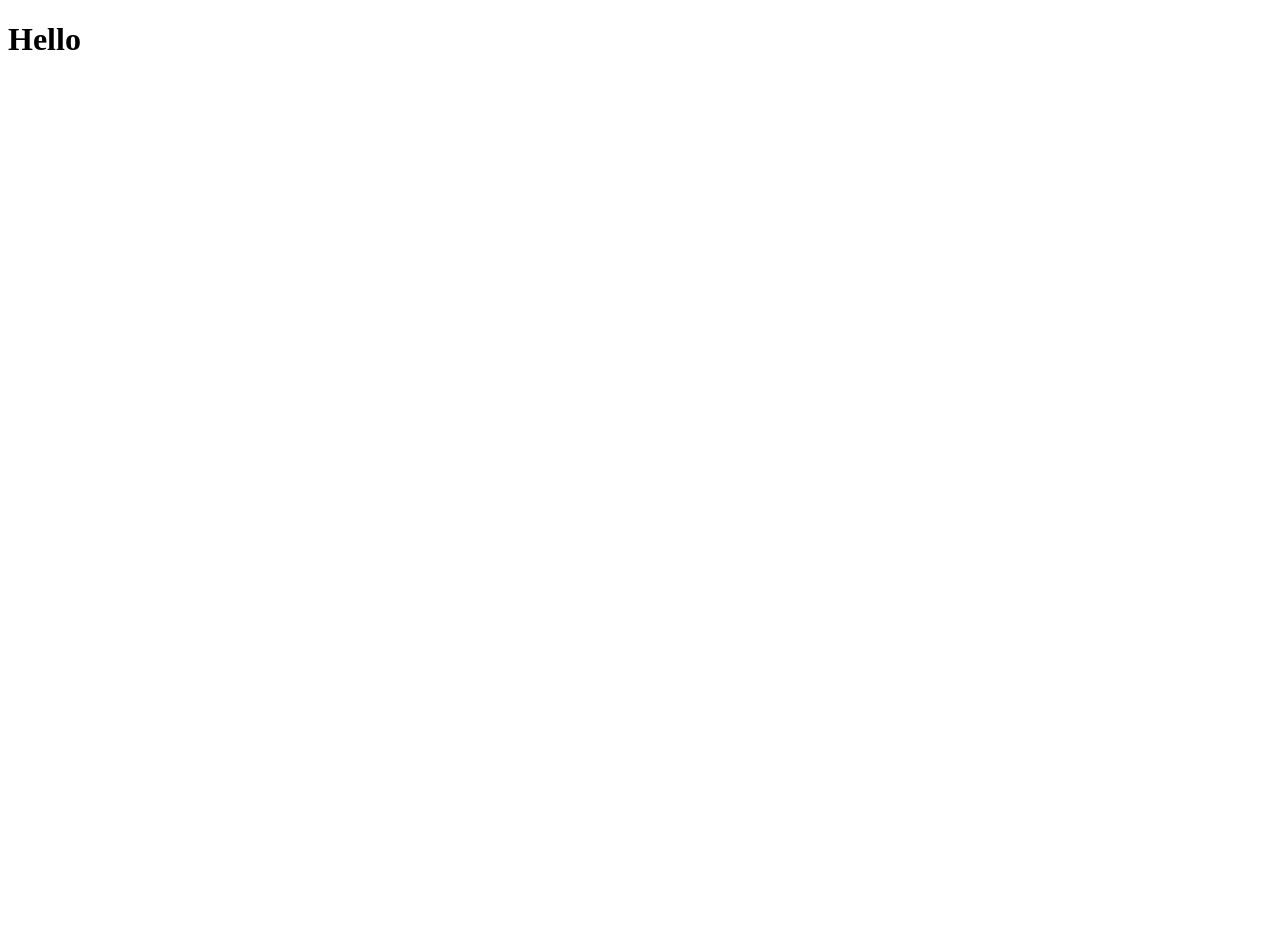
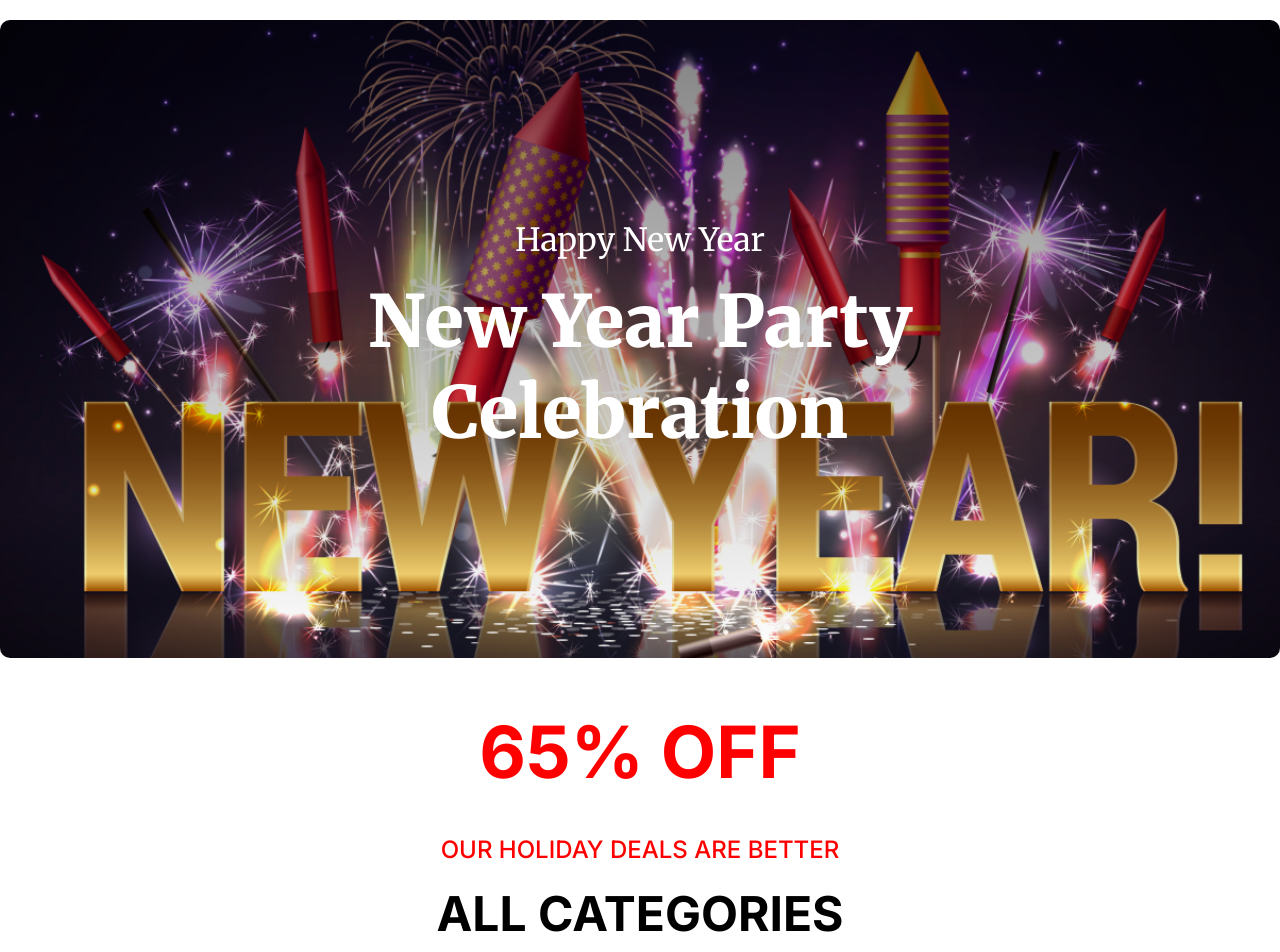
Before and after one commit to rockyhaque/new-year-new-mission, a plain HTML site: page index.html in a window 1280 px wide. Shown: the top 952 px of the page. Before the commit the page ends 800 px from the top, so only its background shows below. Drawn offline with Linux system fonts and the light colour scheme.

Commit message:
65% OFF section done

```diff
--- a/index.html
+++ b/index.html
@@ -1,12 +1,43 @@
 <!DOCTYPE html>
 <html lang="en">
-<head>
-    <meta charset="UTF-8">
-    <meta name="viewport" content="width=device-width, initial-scale=1.0">
+  <head>
+    <meta charset="UTF-8" />
+    <meta name="viewport" content="width=device-width, initial-scale=1.0" />
     <title>New Year New Mission</title>
-    <link rel="shortcut icon" href="./resource/New Year Photo.png" type="image/x-icon">
-</head>
-<body>
-    <h1>Hello</h1>
-</body>
+
+    <link
+      rel="shortcut icon"
+      href="./resource/New Year Photo.png"
+      type="image/x-icon"
+    />
+    <link rel="stylesheet" href="./style.css" />
+    <link rel="stylesheet" href="./responsive.css" />
+  </head>
+  <body>
+    <main class="main-container">
+      <!-- celebration container -->
+      <section class="celebration-container">
+        <div class="celebration-text-container">
+          <h4>Happy New Year</h4>
+          <h1>
+            New Year Party <br />
+            Celebration
+          </h1>
+        </div>
+      </section>
+
+      <!-- Category -->
+      <section>
+        <div class="category-text">
+          <h1>65% OFF</h1>
+          <h6>OUR HOLIDAY DEALS ARE BETTER</h6>
+          <h2>ALL CATEGORIES</h2>
+        </div>
+        <div class="category-img">
+          <img src="./resource/New Year Photo.png" alt="" />
+        </div>
+      </section>
+    </main>
+    <footer></footer>
+  </body>
 </html>
--- a/style.css
+++ b/style.css
@@ -0,0 +1,93 @@
+@import url("https://fonts.googleapis.com/css2?family=Inter:wght@100..900&display=swap");
+
+@import url("https://fonts.googleapis.com/css2?family=Merriweather:ital,wght@0,300;0,400;0,700;0,900;1,300;1,400;1,700;1,900&display=swap");
+
+* {
+  margin: 0;
+  padding: 0;
+  box-sizing: border-box;
+}
+
+:root {
+  --red-color: #ff0000;
+  --black-color: #070211;
+}
+
+.red-text {
+  color: var(--red-color);
+}
+
+.main-container {
+  max-width: 1280px;
+  margin: auto;
+}
+
+.celebration-container {
+  background-image: linear-gradient(to bottom, rgba(0, 0, 0, 0.5), transparent),
+    url(./resource/Banner-image.png);
+  background-repeat: no-repeat;
+  background-size: cover;
+  background-position: center;
+  display: flex;
+  align-items: center;
+  justify-content: center;
+  margin-top: 20px;
+  border-radius: 10px;
+  font-family: "Merriweather";
+}
+
+.celebration-text-container {
+  padding: 200px 0px;
+  text-align: center;
+  color: white;
+  margin: auto;
+  /* border: red 1px solid; */
+}
+
+.celebration-text-container h4 {
+  font-weight: 400;
+  font-size: 32px;
+  margin-bottom: 16px;
+}
+
+.celebration-text-container h1 {
+  font-weight: 900;
+  font-size: 72px;
+}
+
+/* category */
+
+.category-text {
+  text-align: center;
+  margin: 50px 0px;
+  font-family: "Inter";
+}
+
+.category-text h1 {
+  margin-bottom: 40px;
+  font-weight: 700;
+  font-size: 72px;
+  color: var(--red-color);
+}
+
+.category-text h6 {
+  margin: 0px 0px 20px 0px;
+  color: var(--red-color);
+  font-size: 24px;
+  font-weight: 500;
+}
+
+.category-text h2 {
+  margin: 0px;
+  font-size: 48px;
+  font-weight: 700;
+}
+
+.category-img {
+  text-align: center;
+}
+
+.category-img img {
+  max-width: 100%;
+  height: auto;
+}
```
Also changed, not shown: resource/Banner-image.png (renamed from resource/Banner Image.png), 1 other file.
